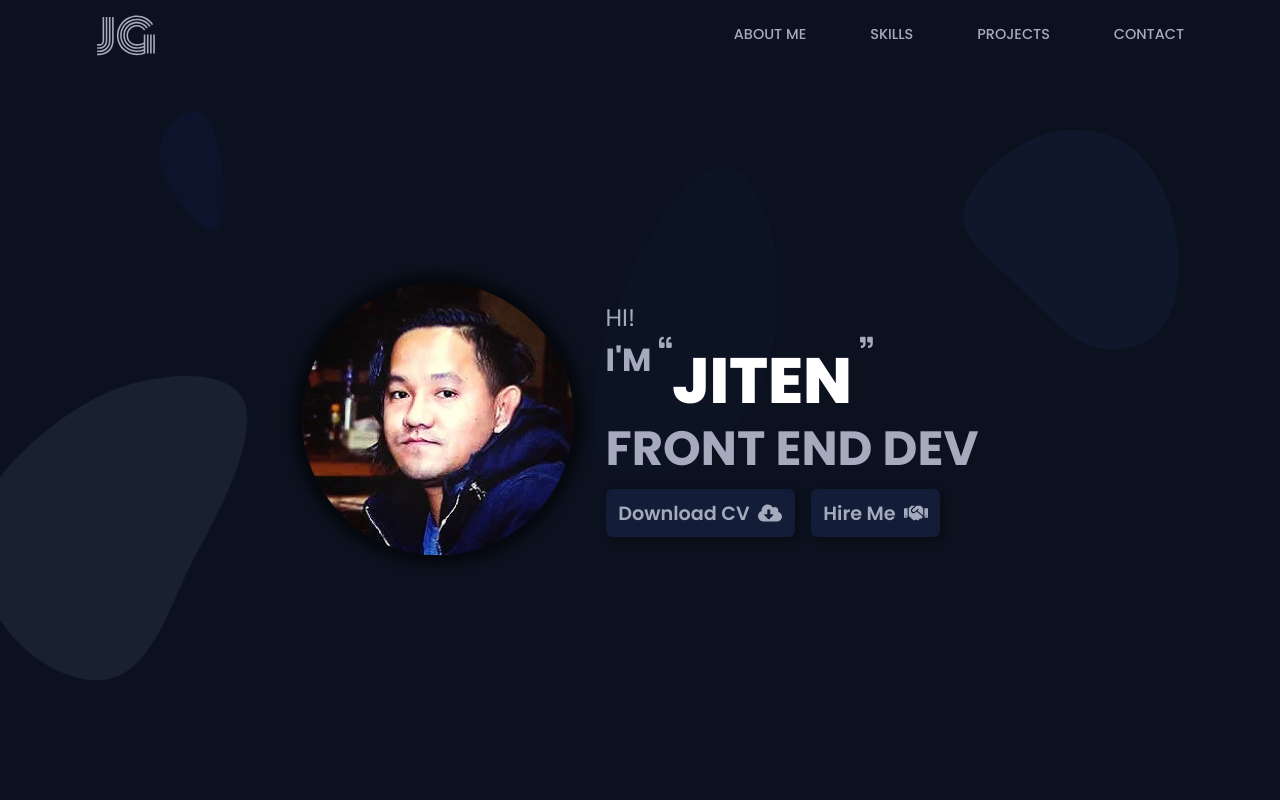
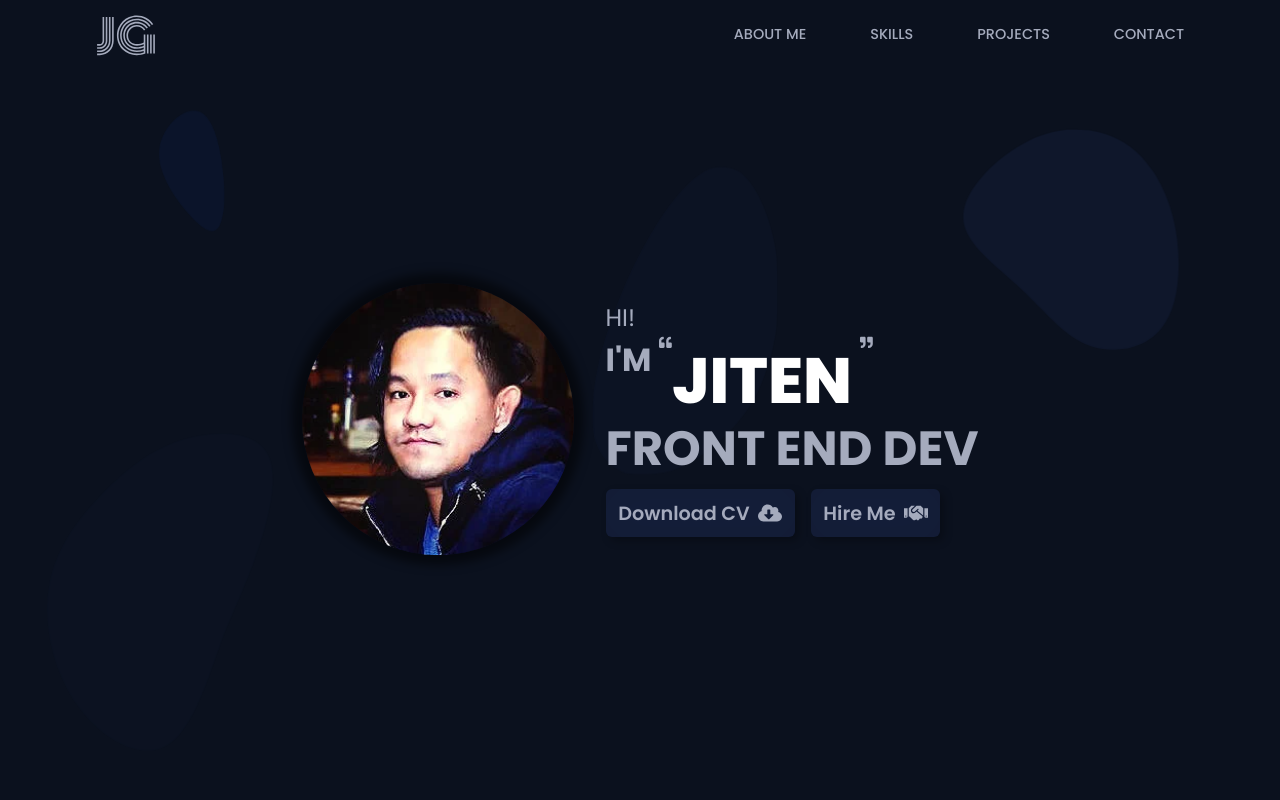
Before and after one commit to zeetaengrg/portfolio, a Next.js app: page / in a window 1280 px wide. Shown: the top 800 px of the page. Built offline with nearby package versions, Linux system fonts and the light colour scheme.

Commit message:
feat(image): blob1 svg image added and styled accordingly

```diff
--- a/components/layouts/Intro/Intro.jsx
+++ b/components/layouts/Intro/Intro.jsx
@@ -54,7 +54,7 @@ const Intro = () => {
                     initial="start"
                     animate="finish"
                 />
-                 <BlobMotionImage
+                <BlobMotionImage
                     src="/images/blob4.png"
                     alt="blob"
                     sx={blobFourStyle}
--- a/components/layouts/Intro/Styles.js
+++ b/components/layouts/Intro/Styles.js
@@ -77,12 +77,11 @@ export const commonVariants = {
 
 export const blobOneStyle = {
     position: "absolute",
-    color: "transparent",
-    top: "18rem",
-    left: "-17rem",
-    width: "60vw",
-    height: "60vh",
-    opacity: "0.1",
+    top: "12rem",
+    left: "-10rem",
+    width: "50vw",
+    height: "100vh",
+    opacity: "0.15",
     display: {
         base: "none",
         md: "block",
```
Also changed, not shown: public/images/blob1.svg.
